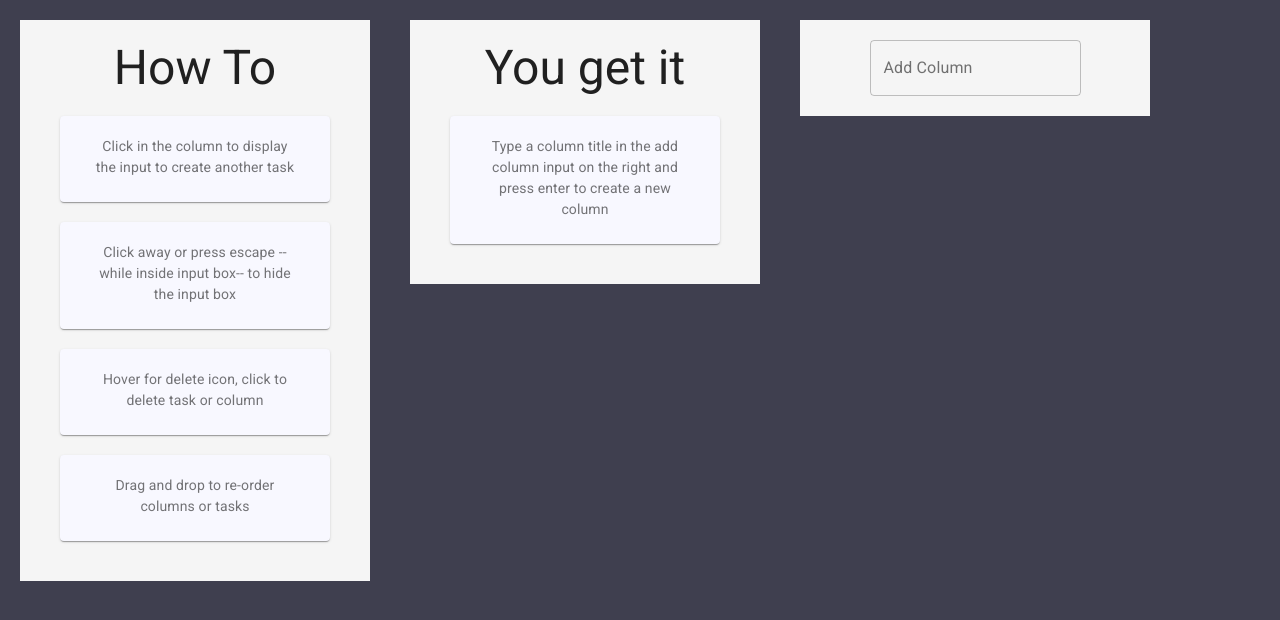
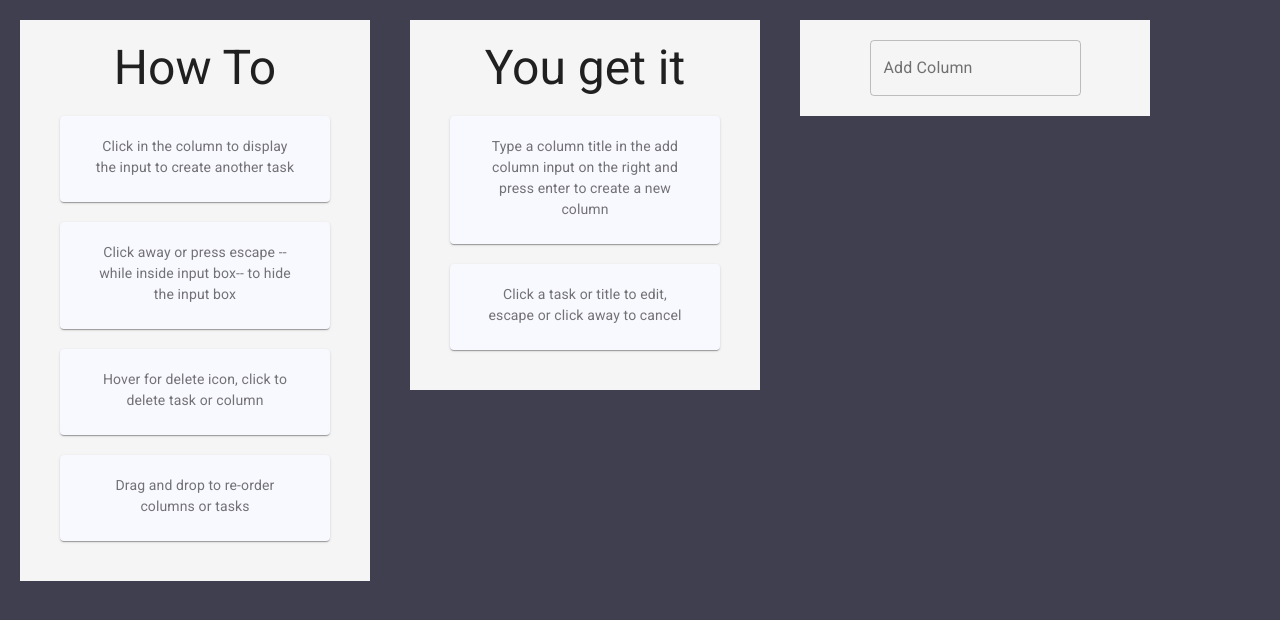
Before and after one commit to UnknownStranger/taskboard, a Next.js app: page / in a window 1280 px wide. Shown: the top 620 px of the page. Built offline with nearby package versions, Linux system fonts and the light colour scheme.

Commit message:
editing task cards, deleted some redundant code

```diff
--- a/components/App/App.tsx
+++ b/components/App/App.tsx
@@ -44,6 +44,7 @@ class App extends React.Component<{}, AppState> {
     this.deleteColumn = this.deleteColumn.bind(this);
     this.deleteTask = this.deleteTask.bind(this);
     this.editTitle = this.editTitle.bind(this);
+    this.editTask = this.editTask.bind(this);
   }
 
   onDragEnd = (result: Result) => {
@@ -185,6 +186,15 @@ class App extends React.Component<{}, AppState> {
     }));
   }
 
+  editTask(taskId: string, value: string) {
+    const editedTask = { ...this.state.data.tasks[taskId], content: value };
+    const editedTasks = { ...this.state.data.tasks };
+    editedTasks[taskId] = editedTask;
+    this.setState(() => ({
+      data: { ...this.state.data, tasks: editedTasks },
+    }));
+  }
+
   render() {
     return (
       <DragDropContext onDragEnd={this.onDragEnd}>
@@ -210,6 +220,7 @@ class App extends React.Component<{}, AppState> {
                     deleteColumn={this.deleteColumn}
                     deleteTask={this.deleteTask}
                     editTitle={this.editTitle}
+                    editTask={this.editTask}
                   />
                 );
               })}
--- a/components/App/Column.tsx
+++ b/components/App/Column.tsx
@@ -37,6 +37,7 @@ interface Props extends WithStyles<typeof styles> {
   deleteTask: Function;
   deleteColumn: Function;
   editTitle: Function;
+  editTask: Function;
 }
 
 interface ColumnState {
@@ -75,9 +76,6 @@ class Column extends React.Component<Props, ColumnState> {
         const newTasks = [...this.state.tasks];
         newTasks.push(newTask);
 
-        this.setState(() => ({ tasks: newTasks }));
-
-        event.target.value = '';
         const column = this.props.column;
 
         column.taskIds.push(newTask.id);
@@ -90,9 +88,6 @@ class Column extends React.Component<Props, ColumnState> {
           isEditingTitle: false,
         }));
       }
-    } else if (event.key === 'Escape') {
-      event.target.value = '';
-      this.setState(() => ({ isClicked: false, isEditingTitle: false }));
     }
   }
 
@@ -137,7 +132,6 @@ class Column extends React.Component<Props, ColumnState> {
     this.setState(() => ({
       isEditingTitle: !this.state.isEditingTitle,
     }));
-    console.log(event.target.textContent);
   }
 
   handleClickStopPropagation(event) {
@@ -230,6 +224,7 @@ class Column extends React.Component<Props, ColumnState> {
                         taskId={task.id}
                         index={index}
                         deleteTask={this.props.deleteTask}
+                        editTask={this.props.editTask}
                       />
                     ))}
                     {provided.placeholder}
--- a/components/App/TaskCard.tsx
+++ b/components/App/TaskCard.tsx
@@ -1,9 +1,15 @@
 import React from 'react';
-import { Card, CardContent, Grid, Typography } from '@material-ui/core';
+import {
+  Card,
+  CardContent,
+  Grid,
+  Typography,
+  ClickAwayListener,
+  TextField,
+} from '@material-ui/core';
 import { Draggable } from 'react-beautiful-dnd';
 import { createStyles, withStyles, WithStyles } from '@material-ui/core/styles';
 import Delete from './Delete';
-import { green } from '@material-ui/core/colors';
 
 const styles = () =>
   createStyles({
@@ -27,32 +33,71 @@ interface Props extends WithStyles<typeof styles> {
   taskId: string;
   index: number;
   deleteTask: Function;
+  editTask: Function;
 }
 
 interface TaskCardState {
+  taskContent: string;
   isHovering?: boolean;
+  isEditingCard?: boolean;
 }
 
 class TaskCard extends React.Component<Props, TaskCardState> {
   constructor(props: Props) {
     super(props);
     this.state = {
+      taskContent: this.props.taskContent,
       isHovering: false,
+      isEditingCard: false,
     };
-    this.handleInputClick = this.handleInputClick.bind(this);
     this.handleDeleteClick = this.handleDeleteClick.bind(this);
+    this.handleEscapeEdit = this.handleEscapeEdit.bind(this);
+    this.handleCardEditClick = this.handleCardEditClick.bind(this);
+    this.handleClickAway = this.handleClickAway.bind(this);
+    this.handleClickStopPropagation = this.handleClickStopPropagation.bind(this);
+    this.handleKeyDown = this.handleKeyDown.bind(this);
   }
 
-  handleInputClick(event: { defaultPrevented: any; stopPropagation: () => void }) {
-    if (event.defaultPrevented) {
-      return;
+  handleKeyDown(event) {
+    if (event.key === 'Enter' && event.target.value.length > 0) {
+      if (event.target.id === 'editCard') {
+        this.props.editTask(this.props.taskId, event.target.value);
+        this.setState(() => ({
+          isEditingCard: false,
+        }));
       }
-    event.stopPropagation();
+    }
   }
 
   handleDeleteClick(event) {
     event.stopPropagation();
     this.props.deleteTask(this.props.taskId, this.props.index, this.props.parentColumnId);
+  }
+
+  handleCardEditClick(event) {
+    event.stopPropagation();
+    this.setState(() => ({
+      isEditingCard: !this.state.isEditingCard,
+    }));
+  }
+
+  handleEscapeEdit(event) {
+    if (event.key === 'Escape') {
+      this.setState(() => ({ isEditingCard: false }));
+    }
+  }
+
+  handleClickAway(event) {
+    this.setState(() => ({
+      isEditingCard: false,
+    }));
+  }
+
+  handleClickStopPropagation(event) {
+    event.stopPropagation();
+  }
+  componentDidMount() {
+    document.addEventListener('keydown', this.handleEscapeEdit);
   }
 
   render() {
@@ -61,7 +106,6 @@ class TaskCard extends React.Component<Props, TaskCardState> {
       <Draggable draggableId={this.props.taskId} index={this.props.index}>
         {(provided: any) => (
           <Card
-            onClick={this.handleInputClick}
             className={classes.taskCard}
             {...provided.draggableProps}
             {...provided.dragHandleProps}
@@ -76,13 +120,27 @@ class TaskCard extends React.Component<Props, TaskCardState> {
                 isHovering: false,
               }))
             }
+            onClick={this.handleCardEditClick}
           >
+            <ClickAwayListener onClickAway={this.handleClickAway}>
               <CardContent className={classes.taskCardContent}>
                 <Grid container direction='row' justify='center' alignItems='center'>
                   <Grid container item xs={10} justify='center' alignItems='center'>
+                    {!this.state.isEditingCard && (
                       <Typography className={classes.title} color='textSecondary'>
                         {this.props.taskContent}
                       </Typography>
+                    )}
+                    {this.state.isEditingCard && (
+                      <TextField
+                        id='editCard'
+                        label='Edit Task'
+                        variant='outlined'
+                        autoFocus={true}
+                        onClick={this.handleClickStopPropagation}
+                        onKeyDown={this.handleKeyDown}
+                      />
+                    )}
                   </Grid>
                   {this.state.isHovering && (
                     <Grid
@@ -99,6 +157,7 @@ class TaskCard extends React.Component<Props, TaskCardState> {
                   )}
                 </Grid>
               </CardContent>
+            </ClickAwayListener>
           </Card>
         )}
       </Draggable>
--- a/components/App/test-data.ts
+++ b/components/App/test-data.ts
@@ -5,6 +5,7 @@ const testData = {
     'task-3': { id: 'task-3', content: 'Hover for delete icon, click to delete task or column' },
     'task-4': { id: 'task-4', content: 'Drag and drop to re-order columns or tasks' },
     'task-5': { id: 'task-5', content: 'Type a column title in the add column input on the right and press enter to create a new column' },
+    'task-6': { id: 'task-6', content: 'Click a task or title to edit, escape or click away to cancel' },
   },
   columns: {
     'column-1': {
@@ -15,7 +16,7 @@ const testData = {
     'column-2': {
       id: 'column-2',
       title: 'You get it',
-      taskIds: ['task-5'],
+      taskIds: ['task-5', 'task-6'],
     },
   },
   columnOrder: ['column-1', 'column-2'],
```
Lines whose indentation alone changed are shown as unchanged.
